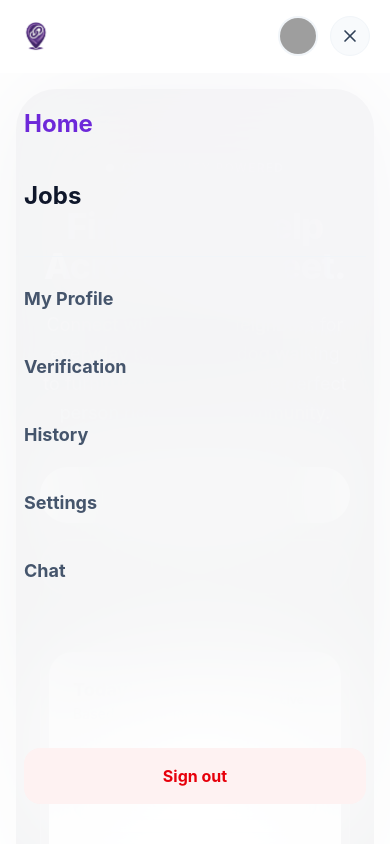
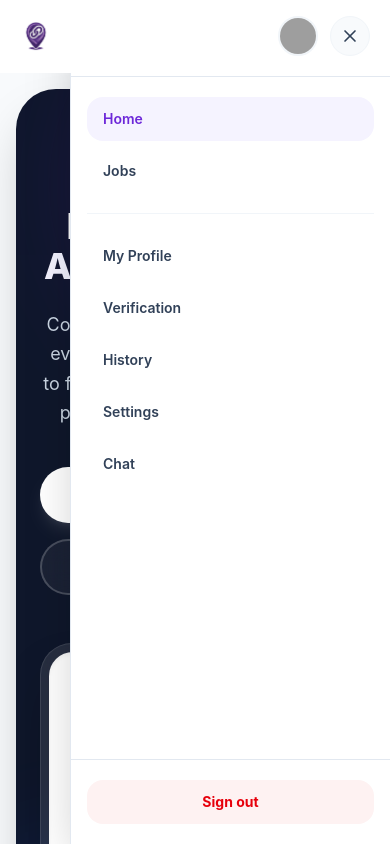
Before and after one commit to KyiPhyuThiriKhaing/CSC105-G09-GenZCoders-LocalLink, a React (Vite) app in the folder locallink-frontend/: page / in a window 390 px wide. Both pictures are taken after a click on the button 350 px from the left and 36 px from the top of the page. Shown: the top 844 px of the page. Built offline with nearby package versions, Linux system fonts and the light colour scheme; grey boxes are pictures that could not be loaded.

Commit message:
feat: fix mobile nav menu bar

```diff
--- a/locallink-frontend/src/components/Header.tsx
+++ b/locallink-frontend/src/components/Header.tsx
@@ -77,13 +77,6 @@ function Header() {
       isActive
         ? "text-(--color-brand-primary) after:absolute after:left-0 after:-bottom-1.5 after:h-[2px] after:w-full after:bg-(--color-brand-primary) after:rounded-t-full"
         : "text-slate-500 hover:text-slate-900"
-    }`;
-
-  const mobileLinkClassName = ({ isActive }: { isActive: boolean }) =>
-    `block py-3 text-2xl font-bold transition-colors ${
-      isActive
-        ? "text-(--color-brand-primary)"
-        : "text-slate-900 hover:text-(--color-brand-primary)"
     }`;
 
   return (
@@ -208,23 +201,69 @@ function Header() {
         </div>
       </header>
 
-      {/* Mobile Fullscreen Navigation Overlay */}
+      {/* Mobile Sidebar Navigation */}
       {isMobileMenuOpen && (
-        <div className="fixed inset-0 z-40 bg-white/95 backdrop-blur-3xl md:hidden animate-in fade-in pt-24 px-6 flex flex-col">
-          <nav className="flex flex-col space-y-4">
-            <NavLink to="/" className={mobileLinkClassName}>
+        <div className="fixed inset-y-0 right-0 z-40 flex w-full max-w-xs flex-col border-l border-slate-200 bg-white shadow-2xl md:hidden">
+          <div className="flex items-center justify-between gap-4 border-b border-slate-200 px-5 py-4">
+            <div>
+              <p className="text-sm font-semibold uppercase tracking-[0.22em] text-slate-500">
+                Menu
+              </p>
+              <p className="text-base font-bold text-slate-900">Navigate</p>
+            </div>
+            <button
+              type="button"
+              onClick={() => setIsMobileMenuOpen(false)}
+              className="inline-flex h-10 w-10 items-center justify-center rounded-full border border-slate-200 text-slate-700 transition hover:border-slate-300 hover:bg-slate-100"
+              aria-label="Close menu"
+            >
+              <svg
+                width="20"
+                height="20"
+                viewBox="0 0 24 24"
+                fill="none"
+                stroke="currentColor"
+                strokeWidth="2"
+                strokeLinecap="round"
+                strokeLinejoin="round"
+              >
+                <line x1="18" y1="6" x2="6" y2="18"></line>
+                <line x1="6" y1="6" x2="18" y2="18"></line>
+              </svg>
+            </button>
+          </div>
+
+          <nav className="flex flex-col gap-2 px-4 py-5">
+            <NavLink
+              to="/"
+              className={({ isActive }) =>
+                `rounded-2xl px-4 py-3 text-sm font-semibold transition ${
+                  isActive ? "bg-(--color-brand-soft) text-(--color-brand-primary)" : "text-slate-700 hover:bg-slate-100"
+                }`
+              }
+            >
               Home
             </NavLink>
-            <NavLink to="/jobs" className={mobileLinkClassName}>
+            <NavLink
+              to="/jobs"
+              className={({ isActive }) =>
+                `rounded-2xl px-4 py-3 text-sm font-semibold transition ${
+                  isActive ? "bg-(--color-brand-soft) text-(--color-brand-primary)" : "text-slate-700 hover:bg-slate-100"
+                }`
+              }
+            >
               Jobs
             </NavLink>
-            <div className="h-px w-full bg-slate-100 my-4" />
+            <div className="my-3 h-px bg-slate-100" />
             {profileMenuItems.map((item) => (
               <NavLink
                 key={item.label}
                 to={item.to}
+                onClick={() => setIsMobileMenuOpen(false)}
                 className={({ isActive }) =>
-                  `block py-3 text-lg font-bold transition-colors ${isActive ? "text-(--color-brand-primary)" : "text-slate-600"}`
+                  `rounded-2xl px-4 py-3 text-sm font-semibold transition ${
+                    isActive ? "bg-(--color-brand-soft) text-(--color-brand-primary)" : "text-slate-700 hover:bg-slate-100"
+                  }`
                 }
               >
                 {item.label}
@@ -232,10 +271,10 @@ function Header() {
             ))}
           </nav>
 
-          <div className="mt-auto pb-10">
+          <div className="mt-auto border-t border-slate-200 px-4 py-5">
             <button
               onClick={handleOpenLogoutModal}
-              className="w-full rounded-2xl bg-red-50 py-4 text-base font-bold text-red-600 transition hover:bg-red-100"
+              className="w-full rounded-2xl bg-red-50 px-4 py-3 text-sm font-bold text-red-600 transition hover:bg-red-100"
             >
               Sign out
             </button>
```
